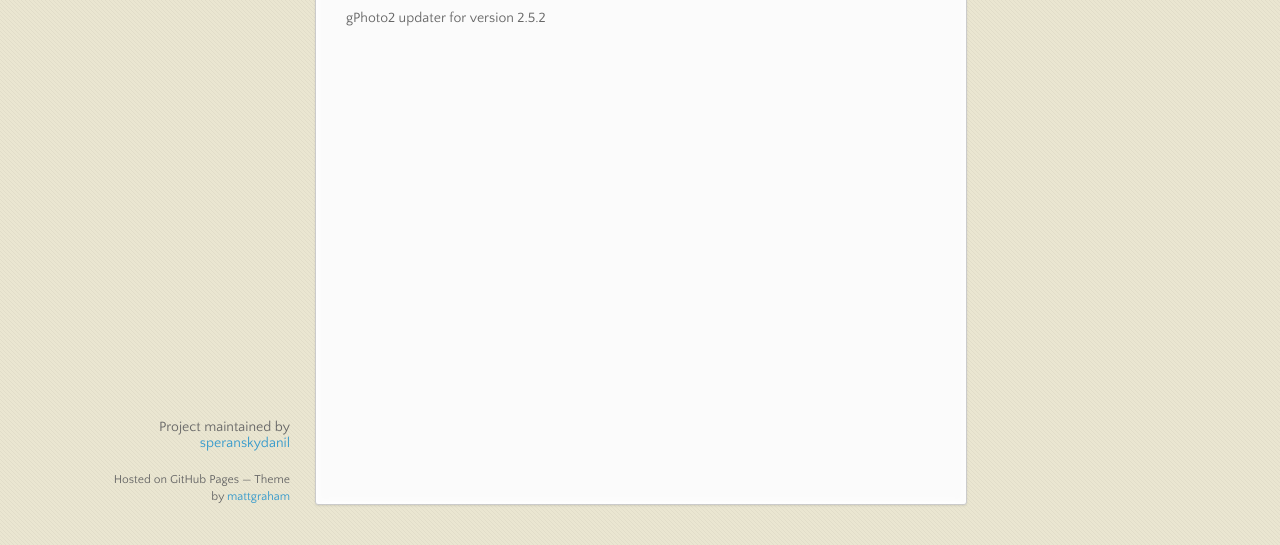
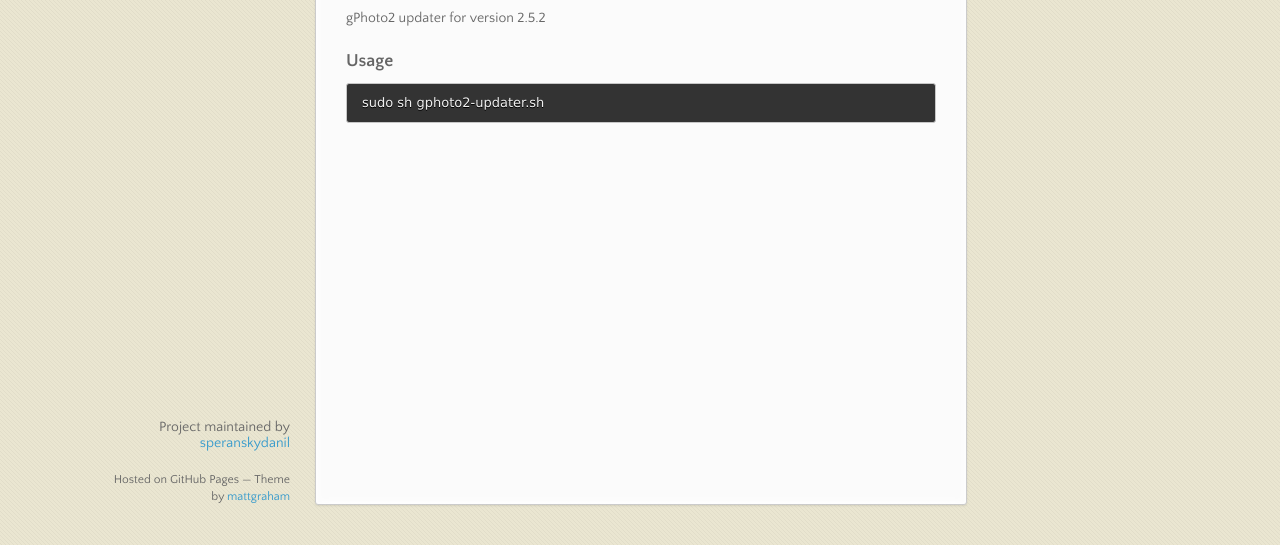
Before and after one commit to speranskydanil/gphoto2-updater, a plain HTML site: page index.html in a window 1280 px wide. Shown: the part 255-800 px from the top of the page. Drawn offline with nearby package versions, Linux system fonts and the light colour scheme.

Commit message:
Create gh-pages branch via GitHub

```diff
--- a/index.html
+++ b/index.html
@@ -43,6 +43,12 @@
 <a name="gphoto2-updater" class="anchor" href="#gphoto2-updater"><span class="octicon octicon-link"></span></a>gphoto2-updater</h1>
 
 <p>gPhoto2 updater for version 2.5.2</p>
+
+<h3>
+<a name="usage" class="anchor" href="#usage"><span class="octicon octicon-link"></span></a>Usage</h3>
+
+<pre><code>sudo sh gphoto2-updater.sh
+</code></pre>
       </section>
       <footer>
         <p>Project maintained by <a href="https://github.com/speranskydanil">speranskydanil</a></p>
--- a/params.json
+++ b/params.json
@@ -1 +1 @@
-{"name":"gphoto2 updater","tagline":"gPhoto2 updater for version 2.5.2","body":"# gphoto2-updater\r\n\r\ngPhoto2 updater for version 2.5.2\r\n\r\n","google":"","note":"Don't delete this file! It's used internally to help with page regeneration."}
+{"name":"gphoto2 updater","tagline":"gPhoto2 updater for version 2.5.2","body":"# gphoto2-updater\r\n\r\ngPhoto2 updater for version 2.5.2\r\n\r\n### Usage\r\n\r\n    sudo sh gphoto2-updater.sh\r\n\r\n","google":"","note":"Don't delete this file! It's used internally to help with page regeneration."}
```
